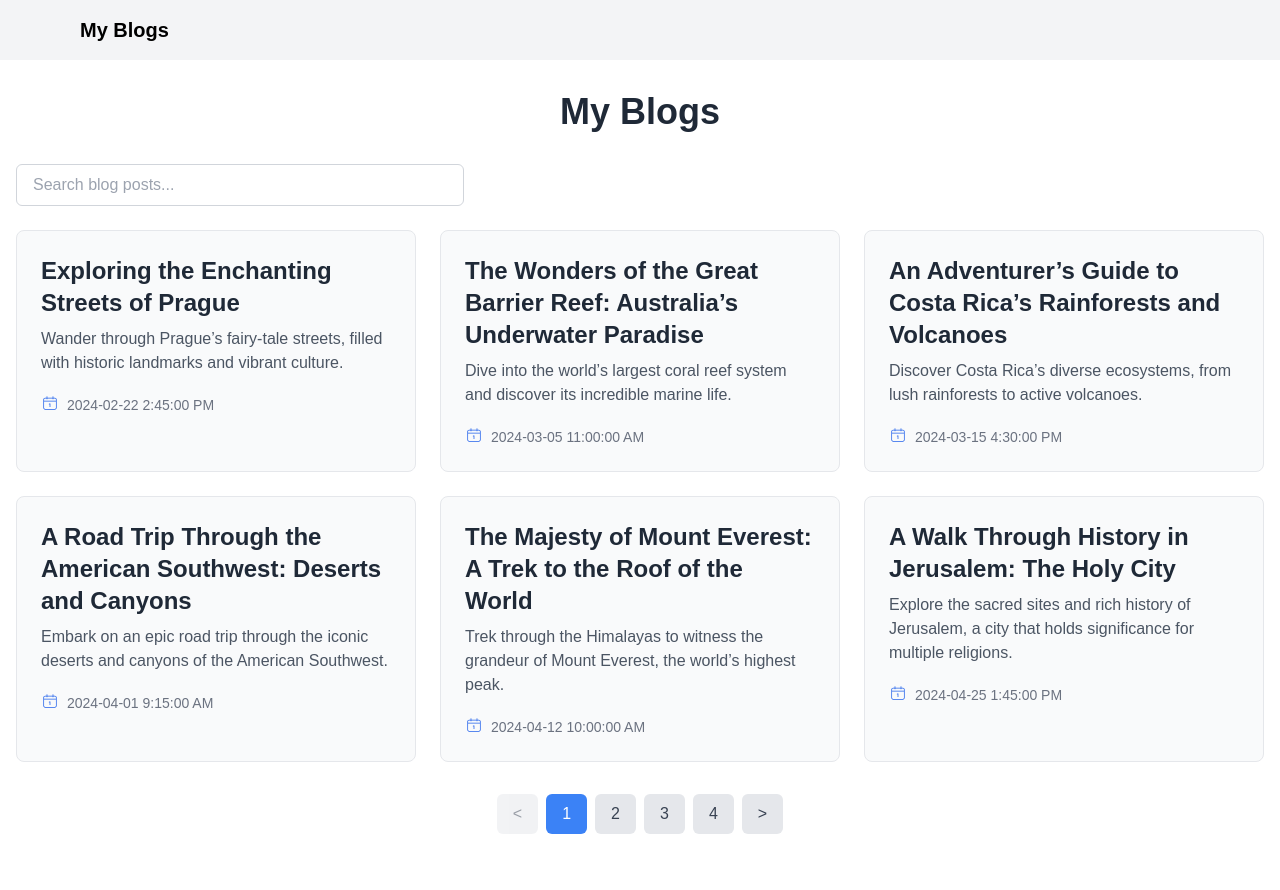
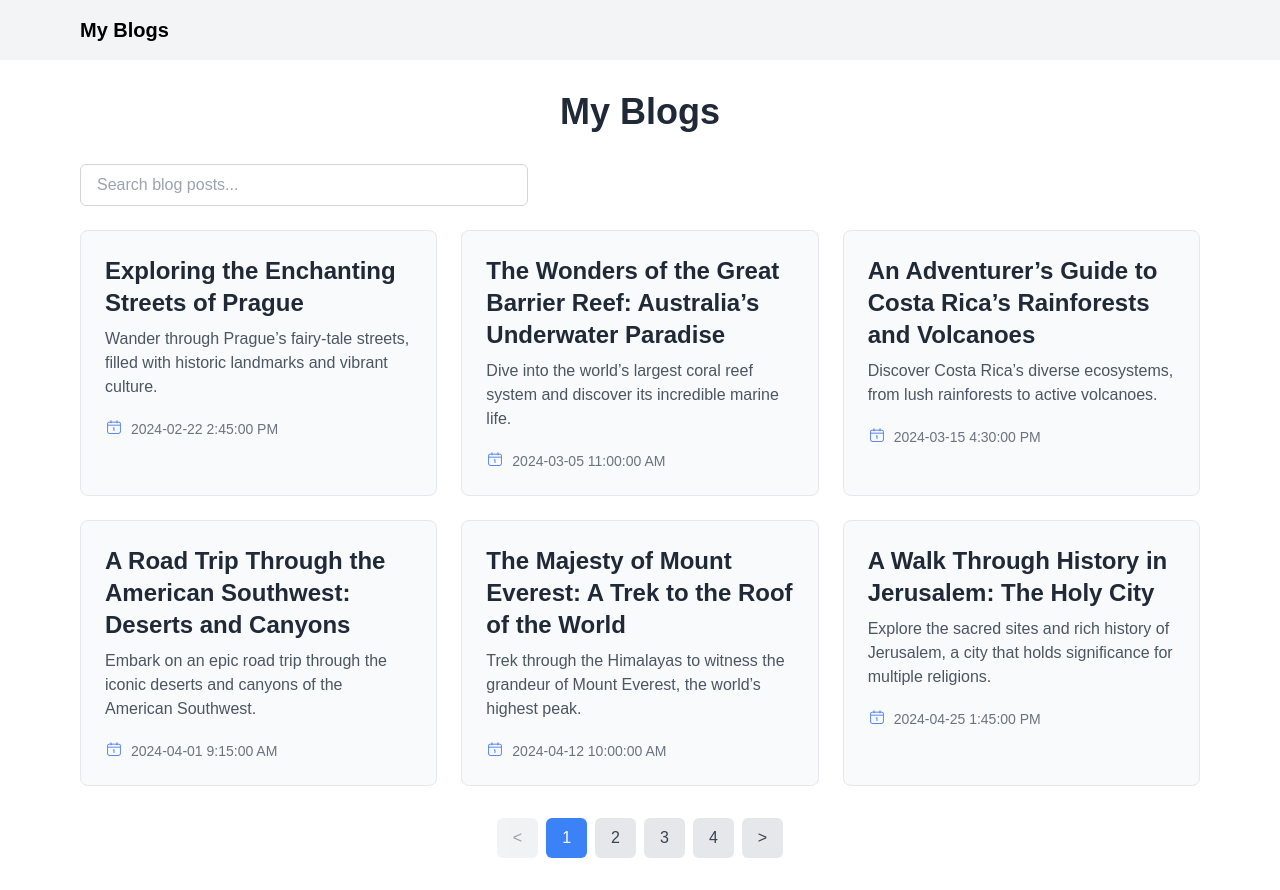
Before and after one commit to Jeevan1/yatri-task, a Next.js app: page / in a window 1280 px wide. Before the commit the page ends 866 px from the top, so only its background shows below. Built offline with nearby package versions, Linux system fonts and the light colour scheme.

Commit message:
updated spacing

```diff
--- a/src/components/BlogList.tsx
+++ b/src/components/BlogList.tsx
@@ -34,7 +34,7 @@
   const totalPages = Math.ceil(posts.length / postsPerPage);
 
   return (
-    <div className="container mx-auto px-4 py-8">
+    <div className="container py-8">
       <h1 className="text-4xl font-bold mb-8 text-center text-gray-800">
         My Blogs
       </h1>
```
